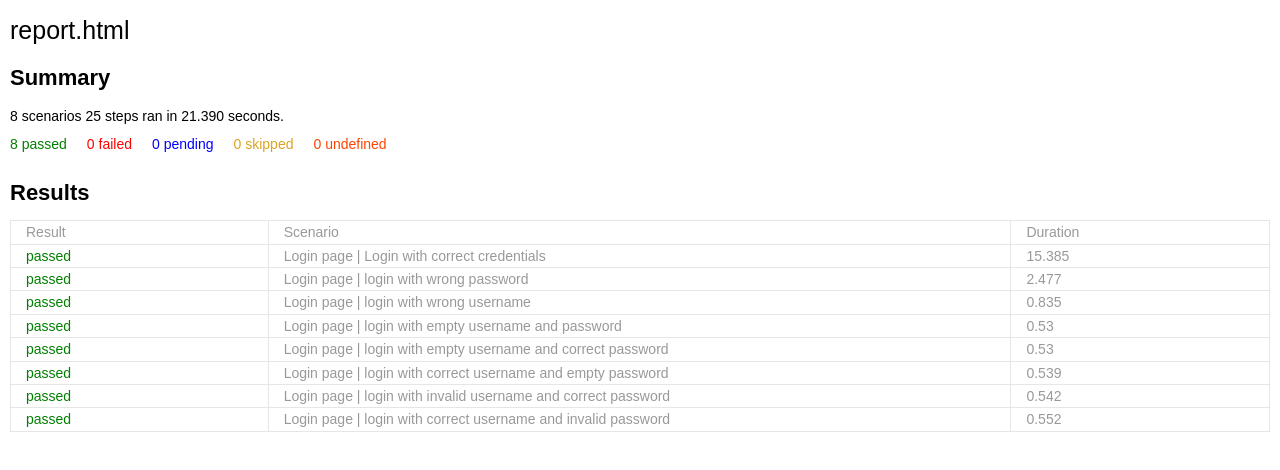
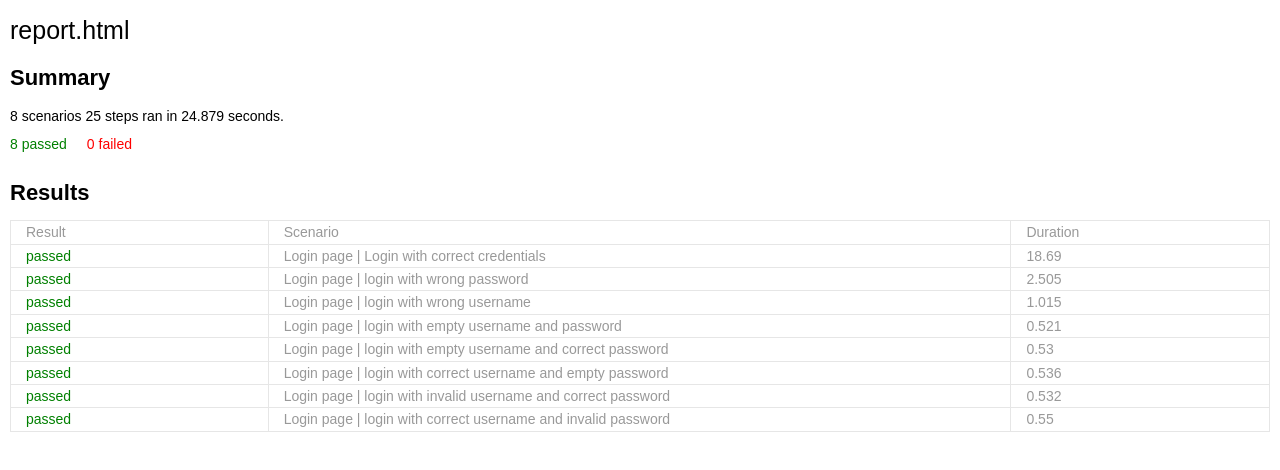
Before and after one commit to LupusLudensEst/UIautomation, a website: page cucumber/reports/report.html in a window 1280 px wide. Drawn offline with Linux system fonts and the light colour scheme.

Commit message:
remove redundant status

```diff
--- a/cucumber/reports/report.html
+++ b/cucumber/reports/report.html
@@ -92,18 +92,6 @@
       .failed {
         color: red;
       }
-
-      .pending {
-        color: blue;
-      }
-
-      .skipped {
-        color: goldenrod;
-      }
-
-      .undefined {
-        color: orangered;
-      }
     </style>
   </head>
   <body>
@@ -120,15 +108,6 @@
         </div>
         <div class="summary_status failed">
           <span id="failed"></span> failed
-        </div>
-        <div class="summary_status pending">
-          <span id="pending"></span> pending
-        </div>
-        <div class="summary_status skipped">
-          <span id="skipped"></span> skipped
-        </div>
-        <div class="summary_status undefined">
-          <span id="undefined"></span> undefined
         </div>
       </div>
     </section>
@@ -150,18 +129,12 @@
 
     const passed = document.getElementById("passed");
     const failed = document.getElementById("failed");
-    const pending = document.getElementById("pending");
-    const skipped = document.getElementById("skipped");
-    const undef = document.getElementById("undefined");
 
     let allSteps = 0;
     let totalDuration = 0;
 
     let pass = 0;
     let fail = 0;
-    let pend = 0;
-    let skip = 0;
-    let und = 0;
 
     const root = document.getElementById("root");
 
@@ -169,18 +142,9 @@
       if (status == "passed") {
         pass += 1;
         return "passed";
-      } else if (status == "failed") {
+      } else {
         fail += 1;
         return "failed";
-      } else if (status == "pending") {
-        pend += 1;
-        return "pending";
-      } else if (status == "skipped") {
-        skip += 1;
-        return "skipped";
-      } else {
-        und += 1;
-        return "undefined";
       }
     };
 
@@ -211,9 +175,6 @@
 
       passed.innerHTML = pass;
       failed.innerHTML = fail;
-      pending.innerHTML = pend;
-      skipped.innerHTML = skip;
-      undef.innerHTML = und;
     };
 
     const data = async () => {
```
Also changed, not shown: cucumber/reports/data.json (+1 -1 lines), 1 other file.
